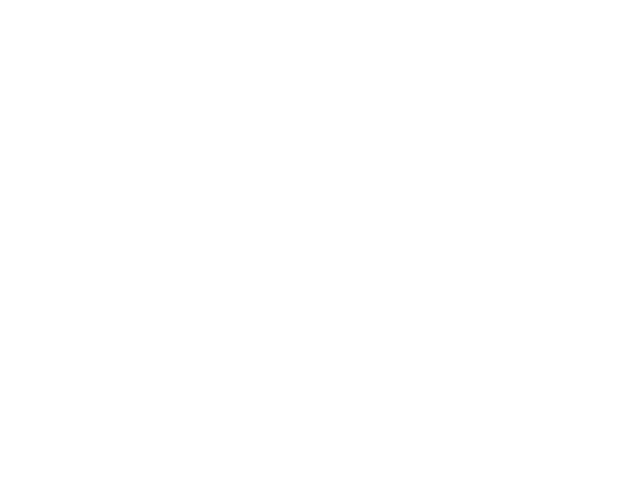
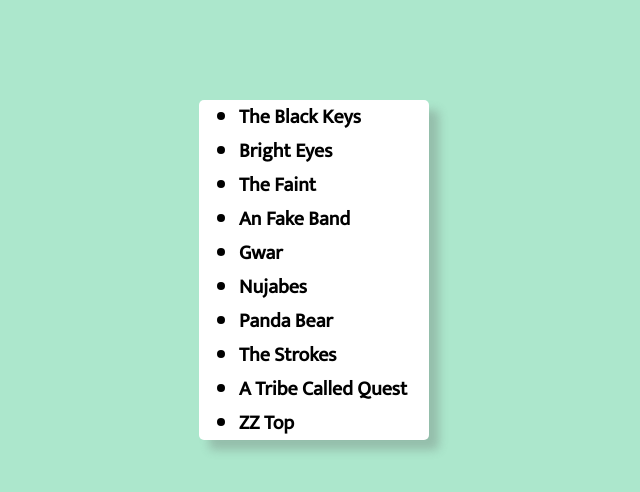
Before and after one commit to CannyBangbang/Sorting-Band-Names-without-articles, a plain HTML site: page index.html in a window 1280 px wide. Shown: the whole page, without its empty margins (326-966 px from the left). Drawn offline with Linux system fonts and the light colour scheme.

Commit message:
finshed with simple css

```diff
--- a/index.html
+++ b/index.html
@@ -5,11 +5,32 @@
   <meta charset="UTF-8">
   <title>Sorting Band Names without articles</title>
   <link rel="stylesheet" href="style.css">
+  <link href="https://fonts.googleapis.com/css?family=Mukta" rel="stylesheet">
 </head>
 
 <body>
+  <div class="main-box">
+    <ul id="bands"></ul>
+  </div>
 
   <script>
+    const bands = ['The Black Keys', 'The Strokes', 'Gwar', 'Bright Eyes', 'A Tribe Called Quest', 'An Fake Band', 'The Faint', 'ZZ Top', 'Nujabes', 'Panda Bear'];
+
+    function remover(band) {
+      return band.replace(/^(a\s|the\s|an\s)/i, '').trim();
+    }
+
+    const sortedBands = bands.sort((a, b) => {
+      if (remover(a) > remover(b)) {
+        return 1;
+      }
+      else {
+        return -1;
+      }
+    })
+
+    document.querySelector('#bands').innerHTML = sortedBands.map(band => `<li class="band">${band}</li>`).join('');
+
 
   </script>
 </body>
--- a/style.css
+++ b/style.css
@@ -0,0 +1,13 @@
+body {
+  font-family: 'Mukta', sans-serif;
+  background-color: rgb(172, 231, 204);
+  font-size: 20px;
+  font-weight: 700;
+}
+.main-box {
+  background-color: rgb(255, 255, 255);
+  margin: 100px auto;
+  max-width: 230px;
+  box-shadow: 10px 10px 10px rgba(95, 95, 95, 0.301);
+  border-radius: 5px;
+}
```
